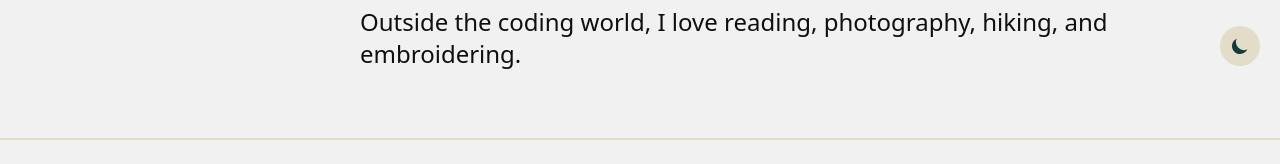
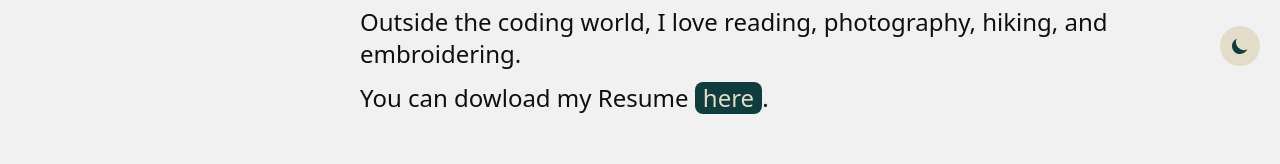
Before and after one commit to sarahaboudalal/Portfolio, a React (Create React App) app: page /about in a window 1280 px wide. Shown: the part 714-878 px from the top of the page. Built offline with nearby package versions, Linux system fonts and the light colour scheme.

Commit message:
added download resume button

```diff
--- a/src/components/About/About.jsx
+++ b/src/components/About/About.jsx
@@ -1,3 +1,4 @@
+import resume from '../../assets/Files/SarahAbouDalal.pdf';
 export default function About() {
   return (
     <div className="bg-whitish py-16 px-12 dark:bg-greenish">
@@ -44,6 +45,15 @@ export default function About() {
             Outside the coding world, I love reading, photography, hiking, and
             embroidering.
           </p>
+          <p className="pt-3">
+            You can dowload my Resume{' '}
+            <button className="bg-greenish px-2 dark:bg-beige text-beige dark:text-greenish rounded-lg hover:bg-night hover:text-whitish dark:hover:text-night dark:hover:bg-whitish text-center">
+              <a href={resume} download>
+                here
+              </a>
+            </button>
+            .
+          </p>
         </div>
       </div>
     </div>
--- a/src/components/Hero/Hero.jsx
+++ b/src/components/Hero/Hero.jsx
@@ -1,5 +1,6 @@
 import { BsCodeSlash, BsCode } from 'react-icons/bs';
 import { Link } from 'react-router-dom';
+import resume from '../../assets/Files/SarahAbouDalal.pdf';
 
 export default function Hero() {
   return (
@@ -11,22 +12,29 @@ export default function Hero() {
         <h3 className="text-greenish font-bold md:text-2xl text-xl py-3 text-center dark:text-beige">
           Hi! I'm Sarah Abou Dalal, a
           <BsCode className="md:inline hidden text-greenish w-12 dark:text-beige" />
-          <p className="inline italic mx-2 md:mx-0">
-            Front End Web Developer
-          </p>
+          <p className="inline italic mx-2 md:mx-0">Front End Web Developer</p>
           <BsCodeSlash className="md:inline hidden text-greenish w-12 dark:text-beige" />
         </h3>
         <h3 className="text-greenish font-bold md:text-xl text-lg py-1 text-center dark:text-beige">
           I'm passionate about programming and development,
-          <br />and I love to make user friendly websites come to life.
+          <br />
+          and I love to make user friendly websites come to life.
         </h3>
         <h3 className="text-greenish font-bold text-xl py-1 dark:text-beige">
           Find more about me{' '}
-          <Link to="/about" className="text-night hover:underline dark:text-whitish">
+          <Link
+            to="/about"
+            className="text-night hover:underline dark:text-whitish"
+          >
             here
           </Link>
           .
         </h3>
+        <button className="bg-greenish font-semibold px-3 dark:bg-beige text-beige dark:text-greenish rounded-full hover:bg-night hover:text-whitish dark:hover:text-night dark:hover:bg-whitish py-1">
+          <a href={resume} download>
+            Download Resume
+          </a>
+        </button>
       </div>
     </div>
   );
```
Also changed, not shown: 1 other file (tests, documents, lock files or other folders).
